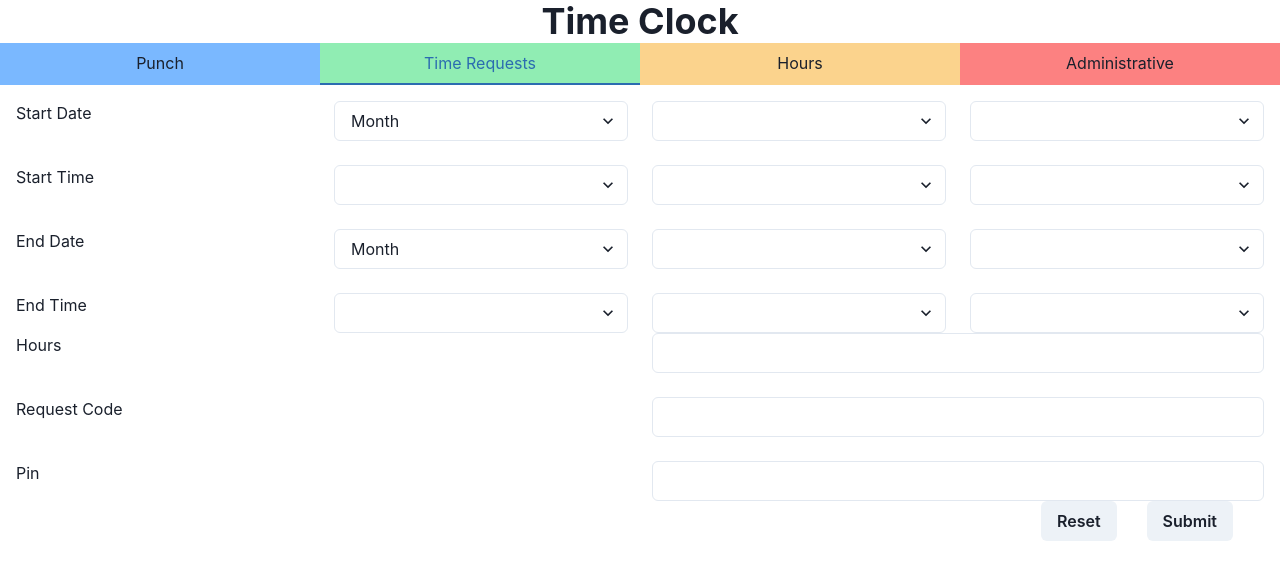
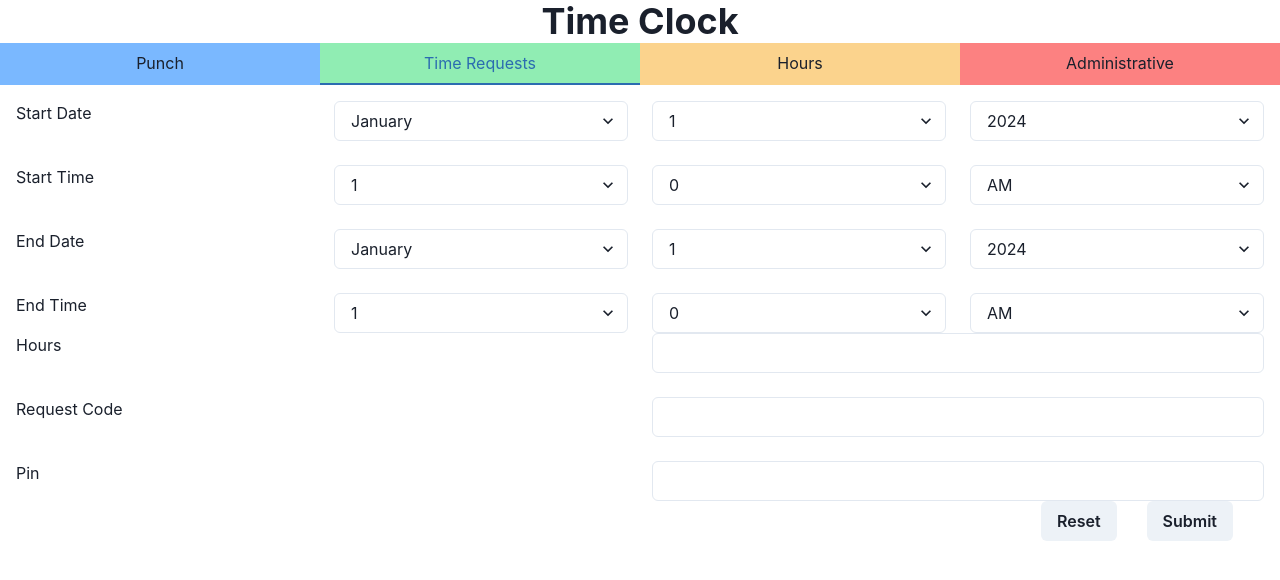
Before and after one commit to andrewmclaughlan/cs4800-timeclock, a React (Create React App) app: page / in a window 1280 px wide. Both pictures are taken after a click on the tab "Time Requests". Shown: the top 580 px of the page. Built offline with nearby package versions, Linux system fonts and the light colour scheme.

Commit message:
added hours.jsx

```diff
--- /dev/null
+++ b/src/hours.jsx
@@ -0,0 +1,63 @@
+
+import React from 'react'
+import {
+  ChakraProvider,
+  SimpleGrid,
+  Text,
+  Heading,
+  Container
+} from '@chakra-ui/react'
+
+export default function Hours() {
+    return (
+        <ChakraProvider resetCSS>
+    <Container minWidth="100%" backgroundColor="messenger.300" pl={15} pt={30} pb={30} pr={15}>
+      <Heading as="h6">Punch Periods</Heading>
+      <SimpleGrid
+        columns={3}
+        spacingX={1}
+        spacingY={1}
+        backgroundColor="whiteAlpha.900"
+        p={1}
+      >
+        <Text backgroundColor="messenger.300">Clock In Date/Time</Text>
+        <Text backgroundColor="messenger.300">Clock Out Date/Time</Text>
+        <Text backgroundColor="messenger.300">Hours</Text>
+        <Text>Text value</Text>
+        <Text>Text value</Text>
+        <Text>Text value</Text>
+      </SimpleGrid>
+    </Container>
+    <Container minWidth="100%" backgroundColor="whatsapp.200" pl={15} pt={30} pb={30} pr={15}>
+      <Heading as="h6">Time Requests</Heading>
+      <SimpleGrid
+        columns={4}
+        spacingX={1}
+        spacingY={1}
+        backgroundColor="whiteAlpha.900"
+        p={1}
+      >
+        <Text backgroundColor="whatsapp.200">
+          Clock In Date/Time
+        </Text>
+        <Text backgroundColor="whatsapp.200">Clock Out Date/Time</Text>
+        <Text backgroundColor="whatsapp.200">Hours</Text>
+        <Text backgroundColor="whatsapp.200">Request Code</Text>
+        <Text>Text value</Text>
+        <Text>Text value</Text>
+        <Text>Text value</Text>
+        <Text>Text value</Text>
+      </SimpleGrid>
+    </Container>
+    <Container minWidth="100%" backgroundColor="orange.200" pl={15} pt={30} pb={30} pr={15}>
+      <Heading as="h6" fontSize="4xl" size="xs">
+        Total Hours
+      </Heading>
+      <Text backgroundColor="whiteAlpha.900" fontSize="xl">
+        Text value
+      </Text>
+    </Container>
+  </ChakraProvider>
+    );
+
+}
--- a/src/mainscreen.jsx
+++ b/src/mainscreen.jsx
@@ -1,6 +1,7 @@
 import React from "react";
 import Keypad from './keypad.jsx';
 import TimeRequest from './time-request.jsx';
+import Hours from './hours.jsx'
 import {
     ChakraProvider,
     Tabs,
@@ -30,8 +31,12 @@ import {
               <TabPanel>
                 <Keypad />
               </TabPanel>
-              <TabPanel><TimeRequest /></TabPanel>
-              <TabPanel>Hours</TabPanel>
+              <TabPanel>
+              <TimeRequest />
+              </TabPanel>
+              <TabPanel>
+                <Hours />
+              </TabPanel>
               <TabPanel>Admin</TabPanel>
             </TabPanels>
           </Tabs>
--- a/src/time-request.jsx
+++ b/src/time-request.jsx
@@ -6,61 +6,37 @@ import {
   Text,
   Select,
   Input,
-  NumberInput,
   Container,
   Button
 } from '@chakra-ui/react'
 import { ChevronDownIcon } from '@chakra-ui/icons'
 
-const App = () => (
-  <ChakraProvider resetCSS>
+export default function TimeRequest() {
+  return (
+<ChakraProvider resetCSS>
     <Grid templateColumns="repeat(4, 1fr)" gap={6} templateRows="repeat(5, 4)">
       <Text>Start Date</Text>
-      <Select icon={<ChevronDownIcon />} variant="outline" size="md" defaultValue="Month">
-        <option value="">Month</option>
-        <option value="">January</option>
-        <option value="">February</option>
-        <option value="">March</option>
-        <option value="">April</option>
-        <option value="">May</option>
-        <option value="">June</option>
-        <option value="">July</option>
-        <option value="">August</option>
-        <option value="">September</option>
-        <option value="">October</option>
-        <option value="">November</option>
-        <option value="">December</option>
+      <Month/>
+      <Day/>
+      <Year/>
+      <Text>Start Time</Text>
+      <Hour/>
+      <Minute/>
+      <Select icon={<ChevronDownIcon />} variant="outline" size="md">
+        <option value="">AM</option>
+        <option value="">PM</option>
       </Select>
+      <Text>End Date</Text>
+      <Month/>
+      <Day/>
+      <Year/>
+      <Text>End Time</Text>
+      <Hour/>
+      <Minute/>
       <Select icon={<ChevronDownIcon />} variant="outline" size="md">
-        <option value=""></option>
+        <option value="">AM</option>
+        <option value="">PM</option>
       </Select>
-      <Select icon={<ChevronDownIcon />} variant="outline" size="md" />
-      <Text>Start Time</Text>
-      <Select icon={<ChevronDownIcon />} variant="outline" size="md" />
-      <Select icon={<ChevronDownIcon />} variant="outline" size="md" />
-      <Select icon={<ChevronDownIcon />} variant="outline" size="md" />
-      <Text>End Date</Text>
-      <Select icon={<ChevronDownIcon />} variant="outline" size="md" defaultValue="Month">
-        <option value="">Month</option>
-        <option value="">January</option>
-        <option value="">February</option>
-        <option value="">March</option>
-        <option value="">April</option>
-        <option value="">May</option>
-        <option value="">June</option>
-        <option value="">July</option>
-        <option value="">August</option>
-        <option value="">September</option>
-        <option value="">October</option>
-        <option value="">November</option>
-        <option value="">December</option>
-      </Select>
-      <Select icon={<ChevronDownIcon />} variant="outline" size="md" />
-      <Select icon={<ChevronDownIcon />} variant="outline" size="md" />
-      <Text>End Time</Text>
-      <Select icon={<ChevronDownIcon />} variant="outline" size="md" />
-      <Select icon={<ChevronDownIcon />} variant="outline" size="md" />
-      <Select icon={<ChevronDownIcon />} variant="outline" size="md" />
     </Grid>
     <Grid templateColumns="repeat(2, 3fr)" gap={6}>
       <Text>Hours</Text>
@@ -68,7 +44,7 @@ const App = () => (
       <Text>Request Code</Text>
       <Input />
       <Text>Pin</Text>
-      <Input />
+      <Input  type='password' minLength={4} maxLength={9}/>
     </Grid>
     <Container
       display="flex"
@@ -85,6 +61,54 @@ const App = () => (
       </Button>
     </Container>
   </ChakraProvider>
-)
+  );
 
-export default App
+}
+function Month() {
+  return (
+    <Select>
+        <option value="">January</option>
+        <option value="">February</option>
+        <option value="">March</option>
+        <option value="">April</option>
+        <option value="">May</option>
+        <option value="">June</option>
+        <option value="">July</option>
+        <option value="">August</option>
+        <option value="">September</option>
+        <option value="">October</option>
+        <option value="">November</option>
+        <option value="">December</option>
+    </Select>
+  );
+}
+function Day() {
+  var days;
+  for(var i = 1; i <= 31; i++) {
+    days = (<>{days}<option value={i}>{i}</option></>);
+  }
+  return (<Select>{days}</Select>);
+}
+function Year() {
+  var years;
+  for(var i = 2024; i <= 2030; i++) {
+    years = (<>{years}<option value={i}>{i}</option></>);
+  }
+  return (<Select>{years}</Select>);
+}
+
+function Hour() {
+  var hours;
+  for(var i = 1; i <= 12; i++) {
+    hours = (<>{hours}<option value={i}>{i}</option></>);
+  }
+  return (<Select>{hours}</Select>);
+}
+
+function Minute() {
+  var minute;
+  for(var i = 0; i <= 45; i += 15) {
+    minute = (<>{minute}<option value={i}>{i}</option></>);
+  }
+  return (<Select>{minute}</Select>);
+}
```
